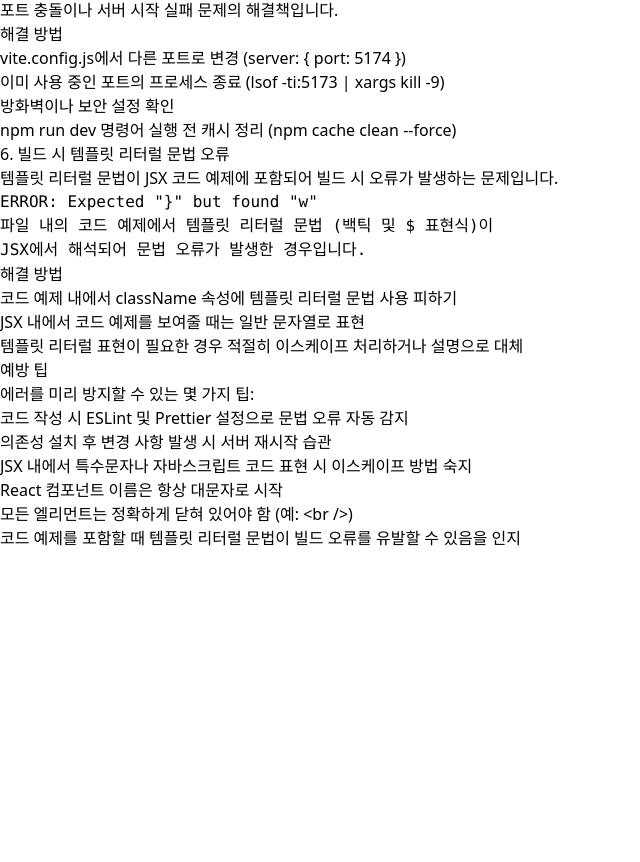
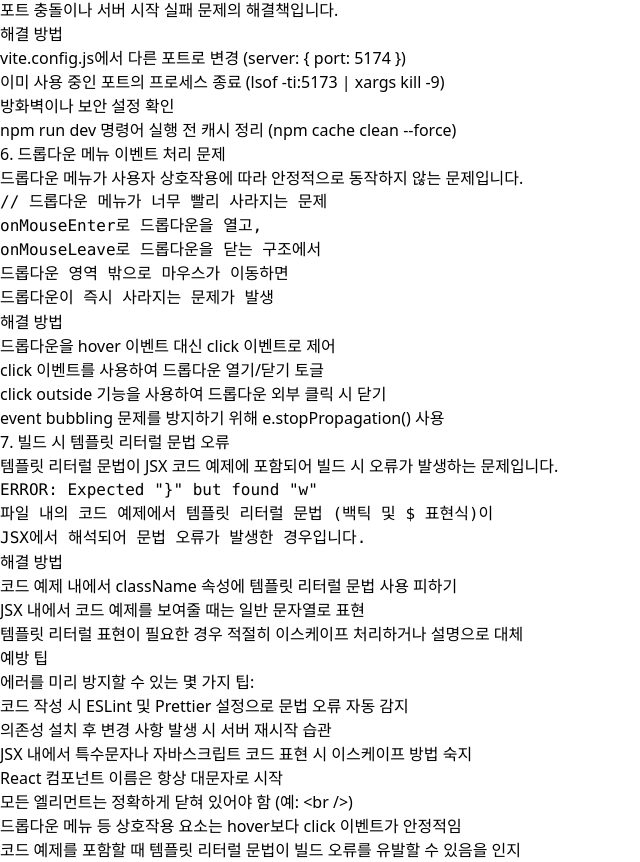
Before and after one commit to jeonck/react-from-scratch, a React (Vite) app: page /troubleshooting in a window 1280 px wide. Shown: the part 1331-2193 px from the top of the page, without its empty margins (0-640 px from the left). Before the commit the page ends 1881 px from the top, so only its background shows below. Built offline with nearby package versions, Linux system fonts and the light colour scheme.

Commit message:
Add dropdown menu event handling issue to troubleshooting page

```diff
--- a/src/pages/Troubleshooting.jsx
+++ b/src/pages/Troubleshooting.jsx
@@ -84,7 +84,32 @@ function Troubleshooting() {
         </div>
 
         <div className="bg-white rounded-lg shadow-md p-6 mb-8">
-          <h2 className="text-2xl font-semibold text-blue-600 mb-4">6. 빌드 시 템플릿 리터럴 문법 오류</h2>
+          <h2 className="text-2xl font-semibold text-blue-600 mb-4">6. 드롭다운 메뉴 이벤트 처리 문제</h2>
+          <p className="text-gray-700 mb-3">드롭다운 메뉴가 사용자 상호작용에 따라 안정적으로 동작하지 않는 문제입니다.</p>
+          <div className="bg-gray-800 text-green-400 p-4 rounded-md font-mono text-sm overflow-x-auto">
+            <pre className="whitespace-pre-wrap">
+              <code>
+                // 드롭다운 메뉴가 너무 빨리 사라지는 문제<br/>
+                onMouseEnter로 드롭다운을 열고,<br/>
+                onMouseLeave로 드롭다운을 닫는 구조에서<br/>
+                드롭다운 영역 밖으로 마우스가 이동하면<br/>
+                드롭다운이 즉시 사라지는 문제가 발생
+              </code>
+            </pre>
+          </div>
+          <div className="bg-blue-50 border-l-4 border-blue-500 p-4 mb-4">
+            <h3 className="text-lg font-semibold text-blue-700 mb-2">해결 방법</h3>
+            <ul className="list-disc pl-5 space-y-2 text-blue-700">
+              <li>드롭다운을 hover 이벤트 대신 click 이벤트로 제어</li>
+              <li>click 이벤트를 사용하여 드롭다운 열기/닫기 토글</li>
+              <li>click outside 기능을 사용하여 드롭다운 외부 클릭 시 닫기</li>
+              <li>event bubbling 문제를 방지하기 위해 e.stopPropagation() 사용</li>
+            </ul>
+          </div>
+        </div>
+
+        <div className="bg-white rounded-lg shadow-md p-6 mb-8">
+          <h2 className="text-2xl font-semibold text-blue-600 mb-4">7. 빌드 시 템플릿 리터럴 문법 오류</h2>
           <p className="text-gray-700 mb-3">템플릿 리터럴 문법이 JSX 코드 예제에 포함되어 빌드 시 오류가 발생하는 문제입니다.</p>
           <div className="bg-gray-800 text-green-400 p-4 rounded-md font-mono text-sm overflow-x-auto">
             <pre className="whitespace-pre-wrap">
@@ -114,6 +139,7 @@ function Troubleshooting() {
             <li>JSX 내에서 특수문자나 자바스크립트 코드 표현 시 이스케이프 방법 숙지</li>
             <li>React 컴포넌트 이름은 항상 대문자로 시작</li>
             <li>모든 엘리먼트는 정확하게 닫혀 있어야 함 (예: &lt;br /&gt;)</li>
+            <li>드롭다운 메뉴 등 상호작용 요소는 hover보다 click 이벤트가 안정적임</li>
             <li>코드 예제를 포함할 때 템플릿 리터럴 문법이 빌드 오류를 유발할 수 있음을 인지</li>
           </ul>
         </div>
```
